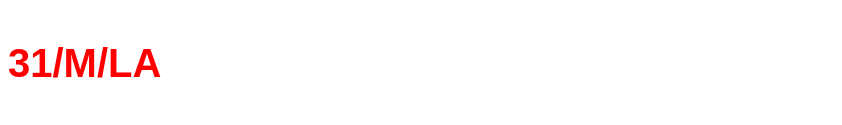
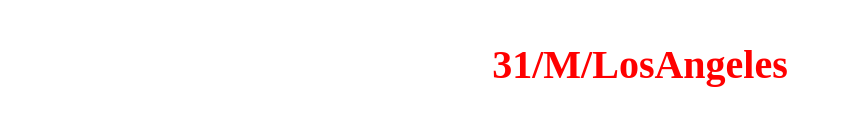
Before and after one commit to 8BitHit/danielopgenorth.com, a plain HTML site: page index.html in a window 1280 px wide. Shown: the part 311-436 px from the top of the page, without its empty margins (0-842 px from the left). Drawn offline with Linux system fonts and the light colour scheme.

Commit message:
Update index.html

```diff
--- a/index.html
+++ b/index.html
@@ -4,6 +4,6 @@
 		<title>Daniel Opgenorth</title>
 	</head>
 	<body><img src="https://avatars2.githubusercontent.com/u/13458309?v=3&s=460"/>
-	    <p style="font-size: 40px; color:red; font-family: Arial"><strong>31/M/LA</strong></p>
+	    <p style="font-size: 40px; text-align: center; color:red; font-family: Ariel"><strong>31/M/LosAngeles</strong></p>
 	</body>
 </html>
```
